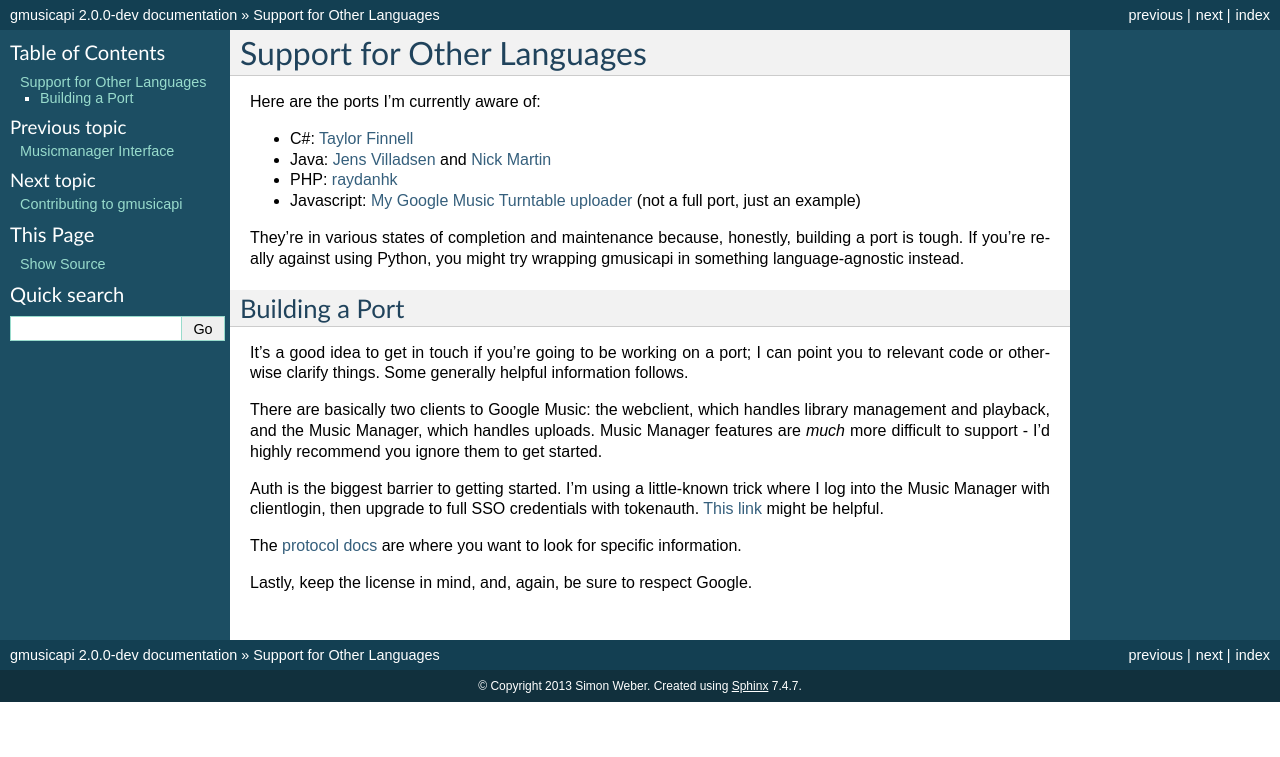
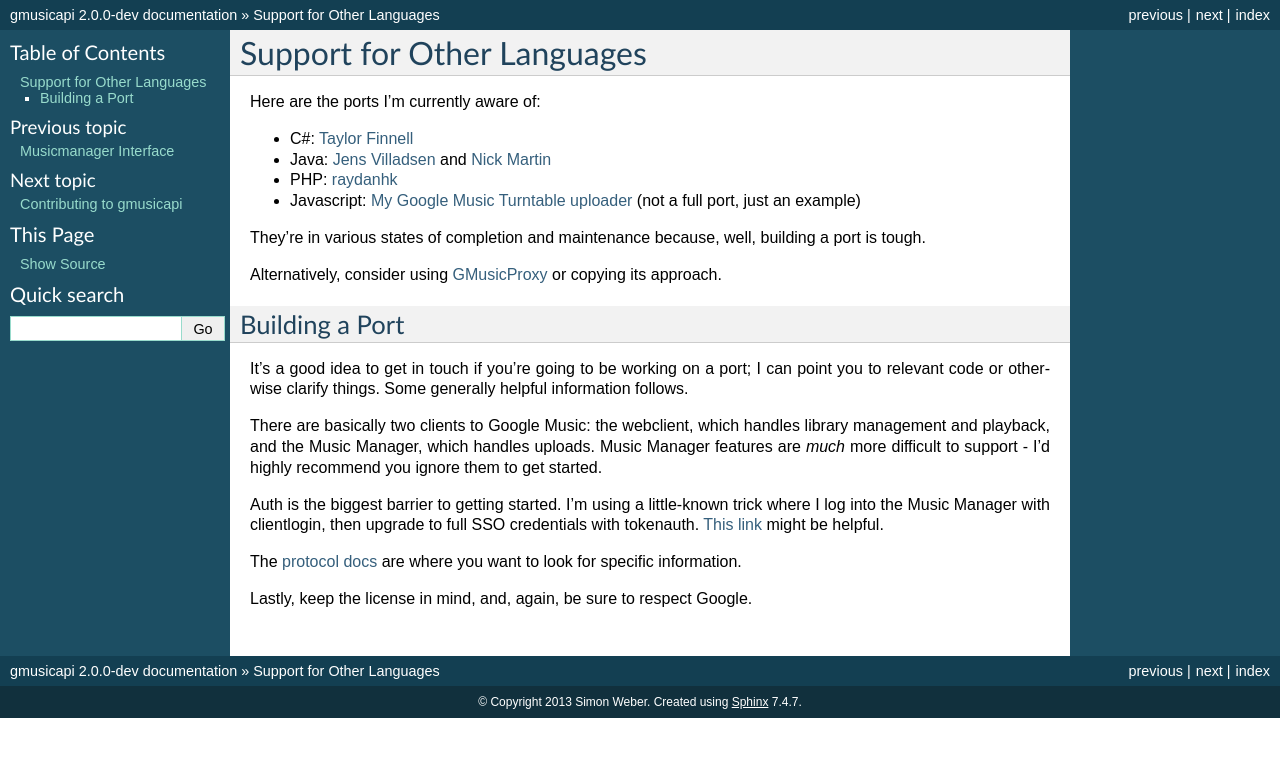
Before and after one commit to simon-weber/gmusicapi, a Sphinx documentation site: the page built from docs/source/ports.rst, in a window 1280 px wide. Shown: the top 757 px of the page. Built offline with Sphinx 7.4.7, drawn with Linux system fonts in a browser that asks for light colours; the version number is read from the project's files by our own code.

Commit message:
link to @diraimondo in porting docs

```diff
--- a/docs/source/ports.rst
+++ b/docs/source/ports.rst
@@ -17,8 +17,9 @@
    (not a full port, just an example)
 
 They're in various states of completion and maintenance because,
-honestly, building a port is tough. If you're really against using Python,
-you might try wrapping gmusicapi in something language-agnostic instead.
+well, building a port is tough.
+
+Alternatively, consider using `GMusicProxy <https://github.com/diraimondo/gmusicproxy>`__ or copying its approach.
 
 Building a Port
 ---------------
```
